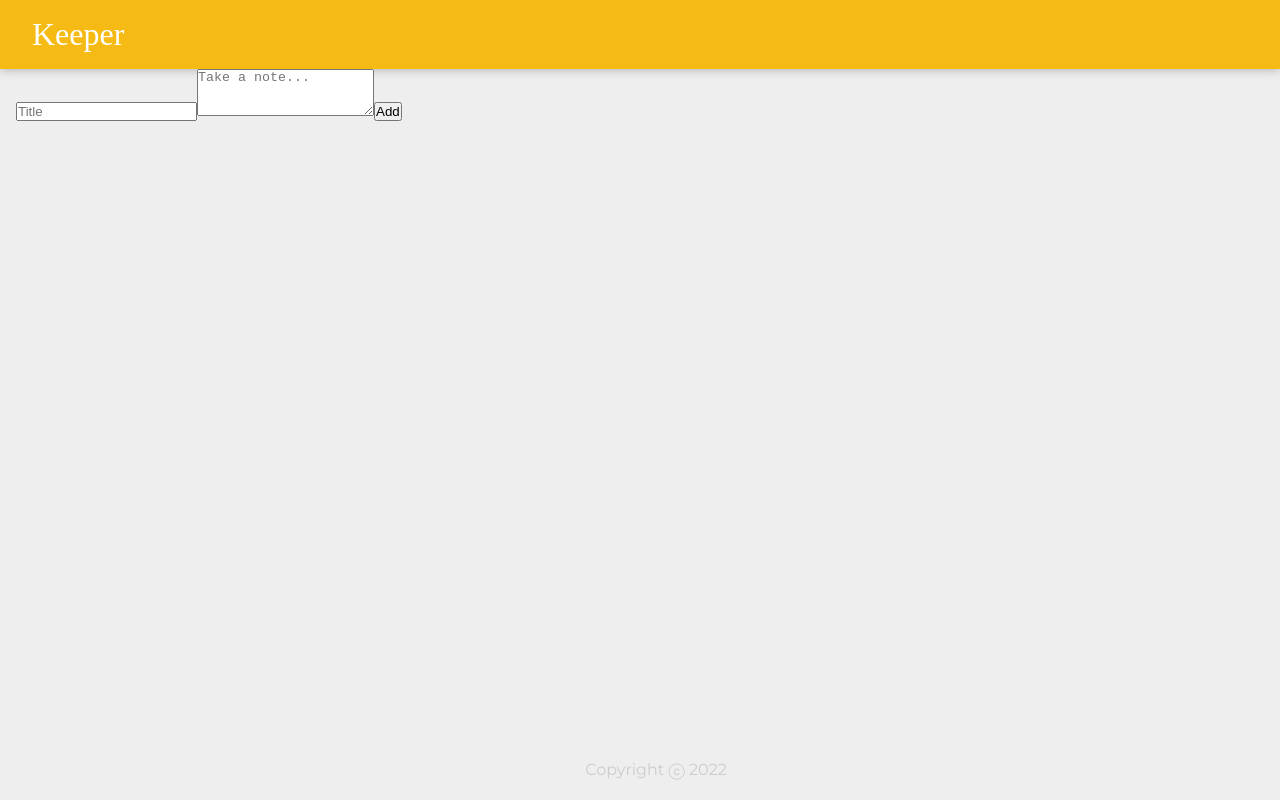
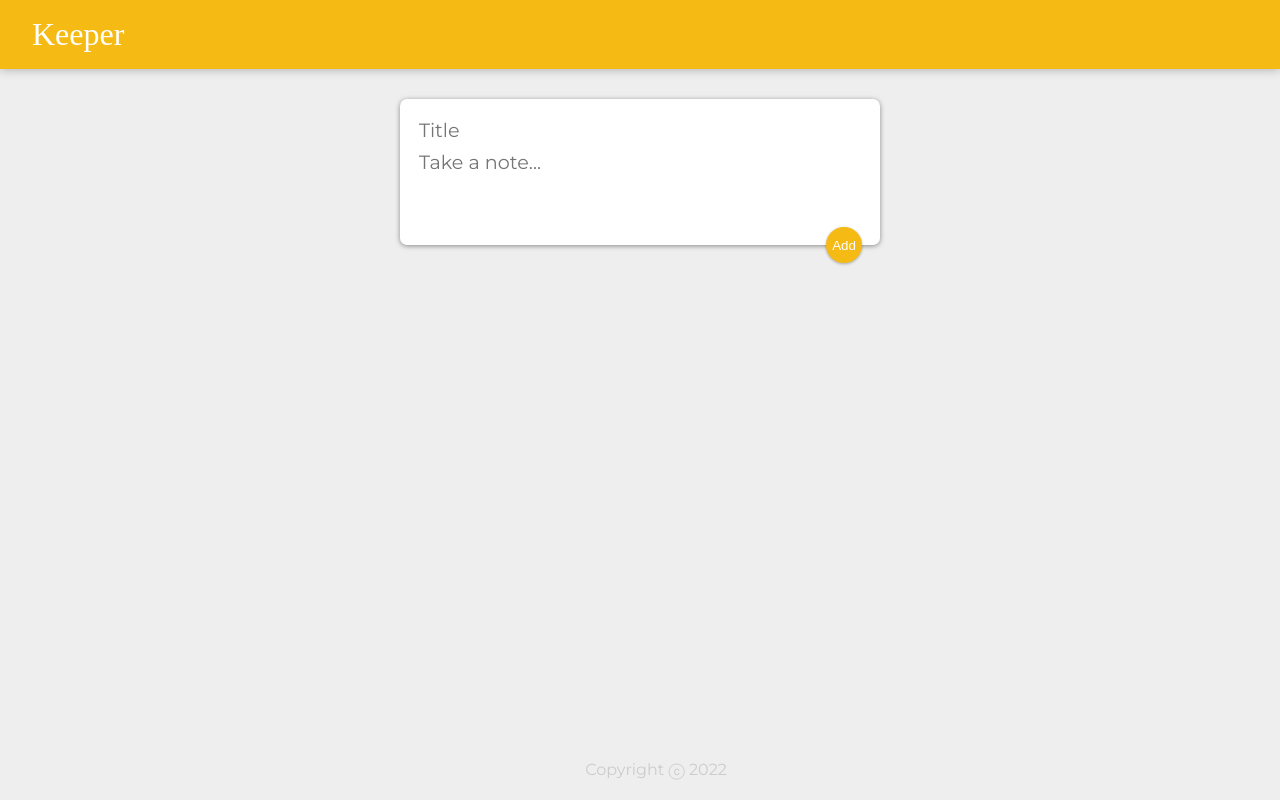
Before and after one commit to Jacquestill/keeper-app, a React (Create React App) app: page / in a window 1280 px wide. Built offline with nearby package versions, Linux system fonts and the light colour scheme; a web font is replaced by a local one.

Commit message:
modification to ccs files

```diff
--- a/src/Components/CreateArea.jsx
+++ b/src/Components/CreateArea.jsx
@@ -28,7 +28,7 @@ function CreateArea(props) {
 
   return (
     <div>
-      <form>
+      <form className="create-note">
         <input
           name="title"
           placeholder="Title"
```
Also changed, not shown: src/index.js (+0 -9 lines).
